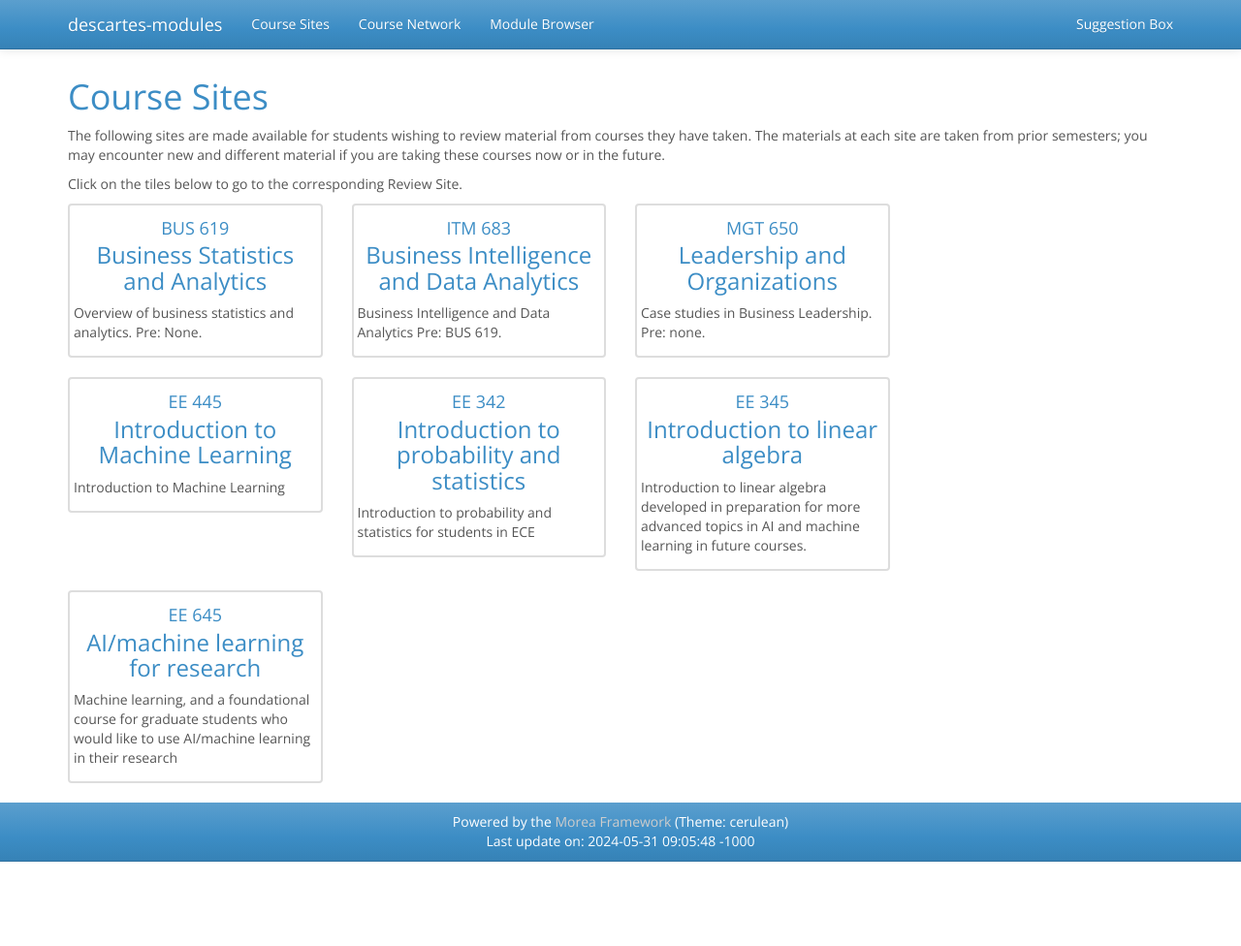
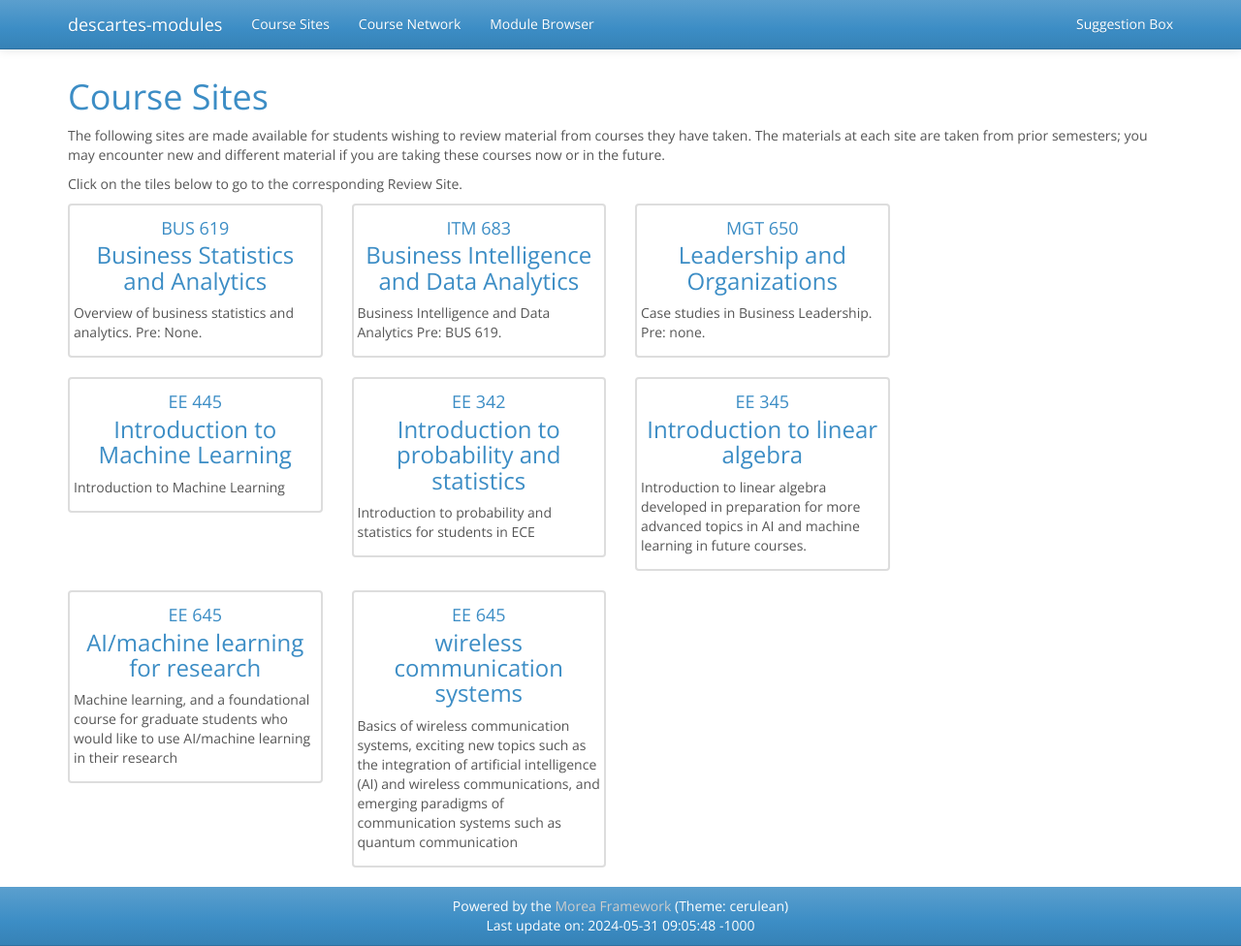
Before and after one commit to uhm-descartes/descartes-modules, a Jekyll site: the page built from course-sites/index.md, in a window 1280 px wide and 976 px high. Shown: the whole window at 97% size. Built offline with Jekyll 4.4.1, drawn with Linux system fonts in a browser that asks for light colours; nearby versions of some CDN libraries.

Commit message:
Update index.md

```diff
--- a/course-sites/index.md
+++ b/course-sites/index.md
@@ -34,4 +34,6 @@
 
 {% include coursesite.html num="EE 645" name="AI/machine learning for research" description="Machine learning, and a foundational course for graduate students who would like to use AI/machine learning in their research" url="https://descartes.manoa.hawaii.edu/ee645/" %}
 
+{% include coursesite.html num="EE 645" name="wireless communication systems" description="Basics of wireless communication systems, exciting new topics such as the integration of artificial intelligence (AI) and wireless communications, and emerging paradigms of communication systems such as quantum communication" url="https://descartes.manoa.hawaii.edu/ee643spring2024/" %}
+
 </div>
```
